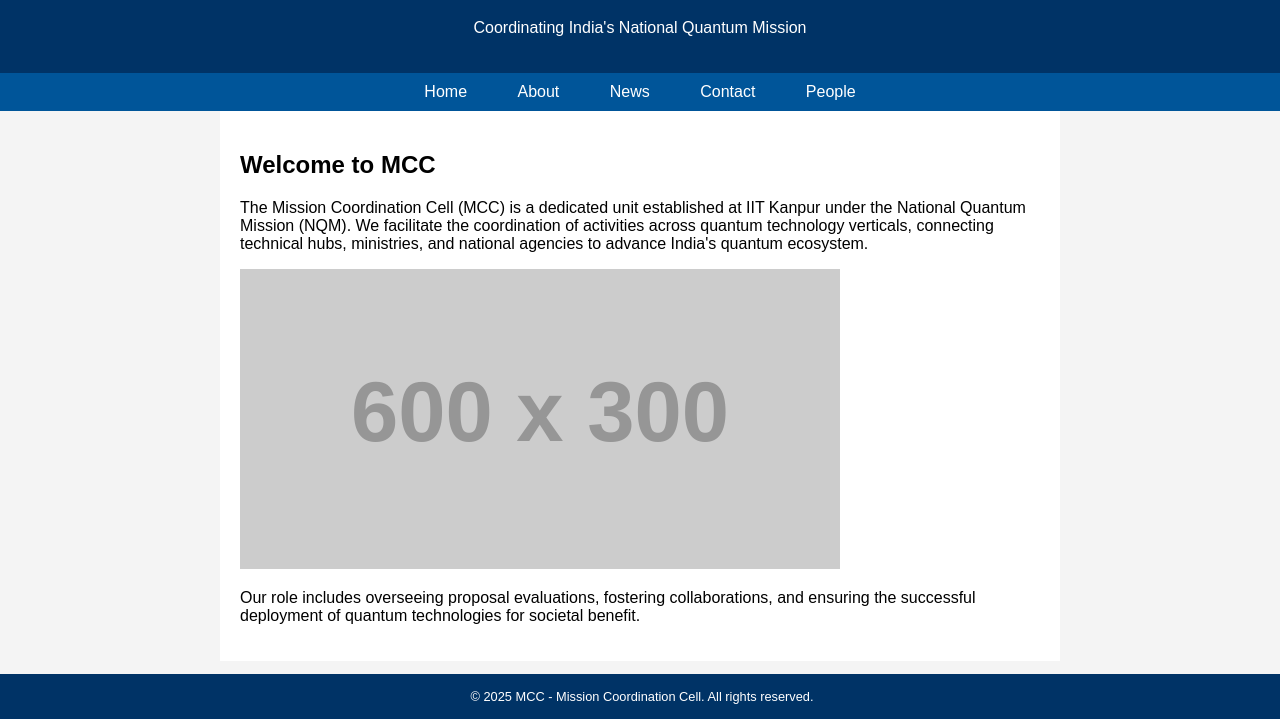
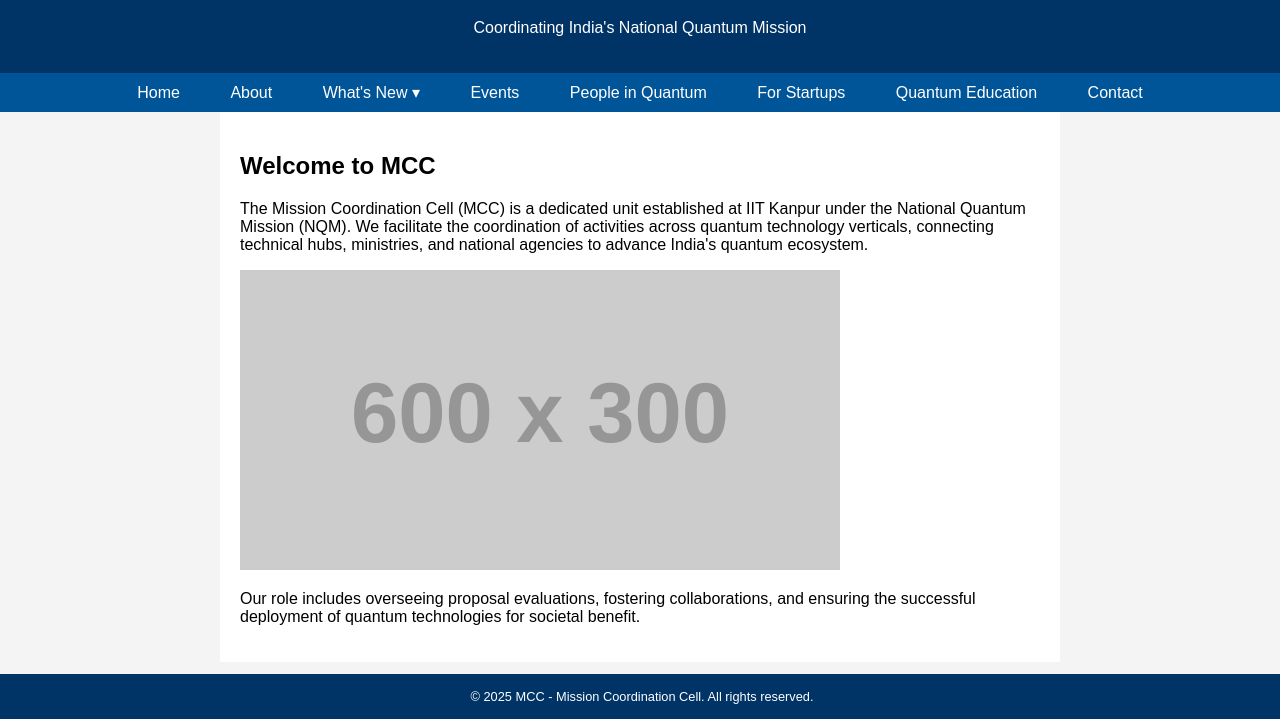
Before and after one commit to Britant1729/MCC, a plain HTML site: page index.html in a window 1280 px wide. Shown: the part 81-800 px from the top of the page. Drawn offline with Linux system fonts and the light colour scheme; placeholder pictures from the web are drawn by us.

Commit message:
Update index.html

```diff
--- a/index.html
+++ b/index.html
@@ -11,21 +11,44 @@
     <h1>Mission Coordination Cell (MCC)</h1>
     <p>Coordinating India's National Quantum Mission</p>
   </header>
+
+  <!-- Navigation with dropdown -->
   <nav>
     <a href="index.html">Home</a>
     <a href="about.html">About</a>
+    <div class="dropdown">
+      <a href="#">What's New ▾</a>
+      <div class="dropdown-content">
         <a href="news.html">News</a>
+        <a href="scientific.html">Scientific Advancements</a>
+        <a href="reports.html">Reports</a>
+        <a href="miscellaneous.html">Miscellaneous</a>
+      </div>
+    </div>
+    <a href="events.html">Events</a>
+    <a href="people_in_quantum.html">People in Quantum</a>
+    <a href="startups.html">For Startups</a>
+    <a href="education.html">Quantum Education</a>
     <a href="contact.html">Contact</a>
-        <a href="people.html">People</a>
   </nav>
+
   <main>
     <section>
       <h2>Welcome to MCC</h2>
-            <p>The Mission Coordination Cell (MCC) is a dedicated unit established at IIT Kanpur under the National Quantum Mission (NQM). We facilitate the coordination of activities across quantum technology verticals, connecting technical hubs, ministries, and national agencies to advance India's quantum ecosystem.</p>
+      <p>
+        The Mission Coordination Cell (MCC) is a dedicated unit established at IIT Kanpur under the
+        National Quantum Mission (NQM). We facilitate the coordination of activities across quantum
+        technology verticals, connecting technical hubs, ministries, and national agencies to advance
+        India's quantum ecosystem.
+      </p>
       <img src="https://via.placeholder.com/600x300?text=Quantum+Mission" alt="National Quantum Mission Banner">
-            <p>Our role includes overseeing proposal evaluations, fostering collaborations, and ensuring the successful deployment of quantum technologies for societal benefit.</p>
+      <p>
+        Our role includes overseeing proposal evaluations, fostering collaborations, and ensuring the
+        successful deployment of quantum technologies for societal benefit.
+      </p>
     </section>
   </main>
+
   <footer>
     <p>&copy; 2025 MCC - Mission Coordination Cell. All rights reserved.</p>
   </footer>
```
Lines whose indentation alone changed are shown as unchanged.
